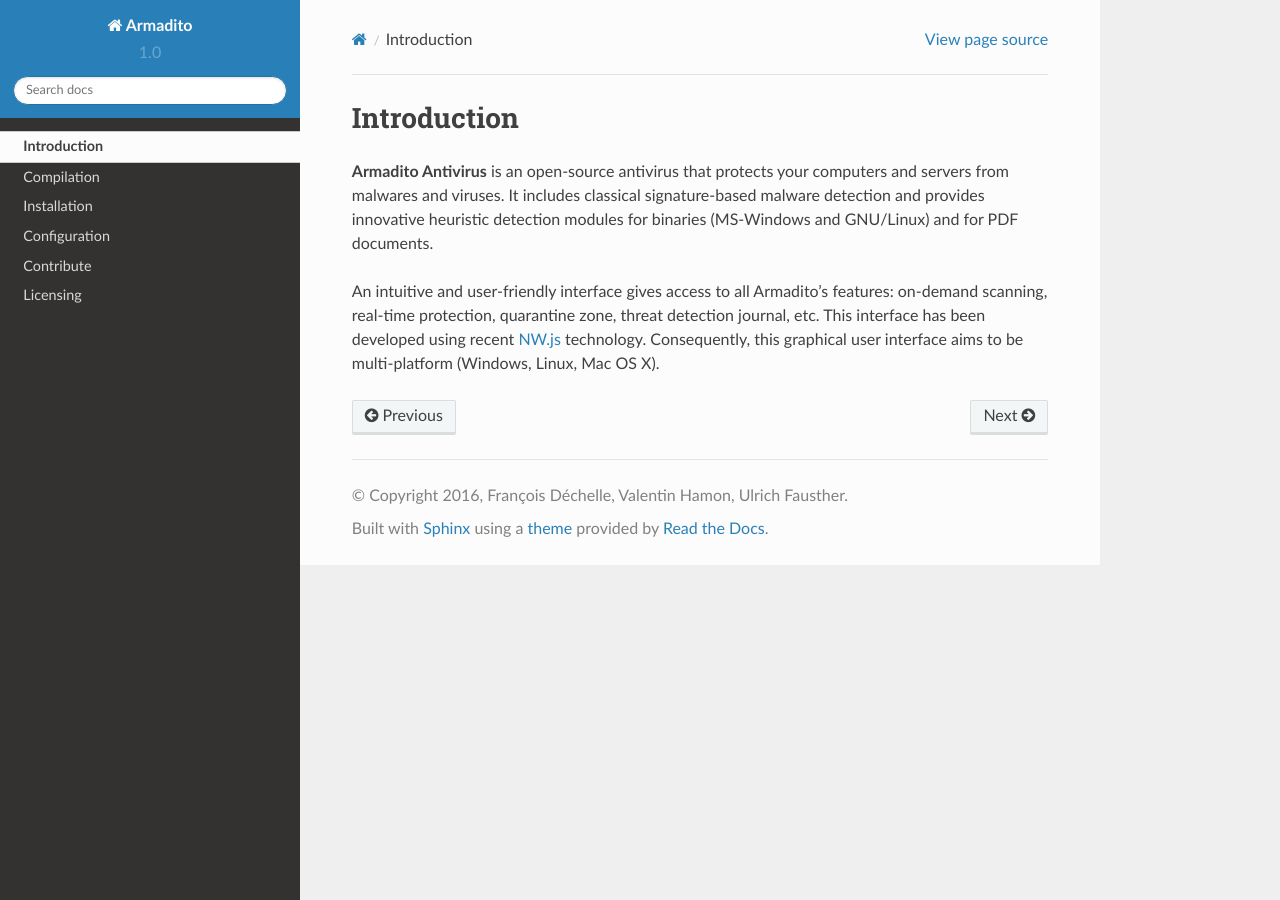
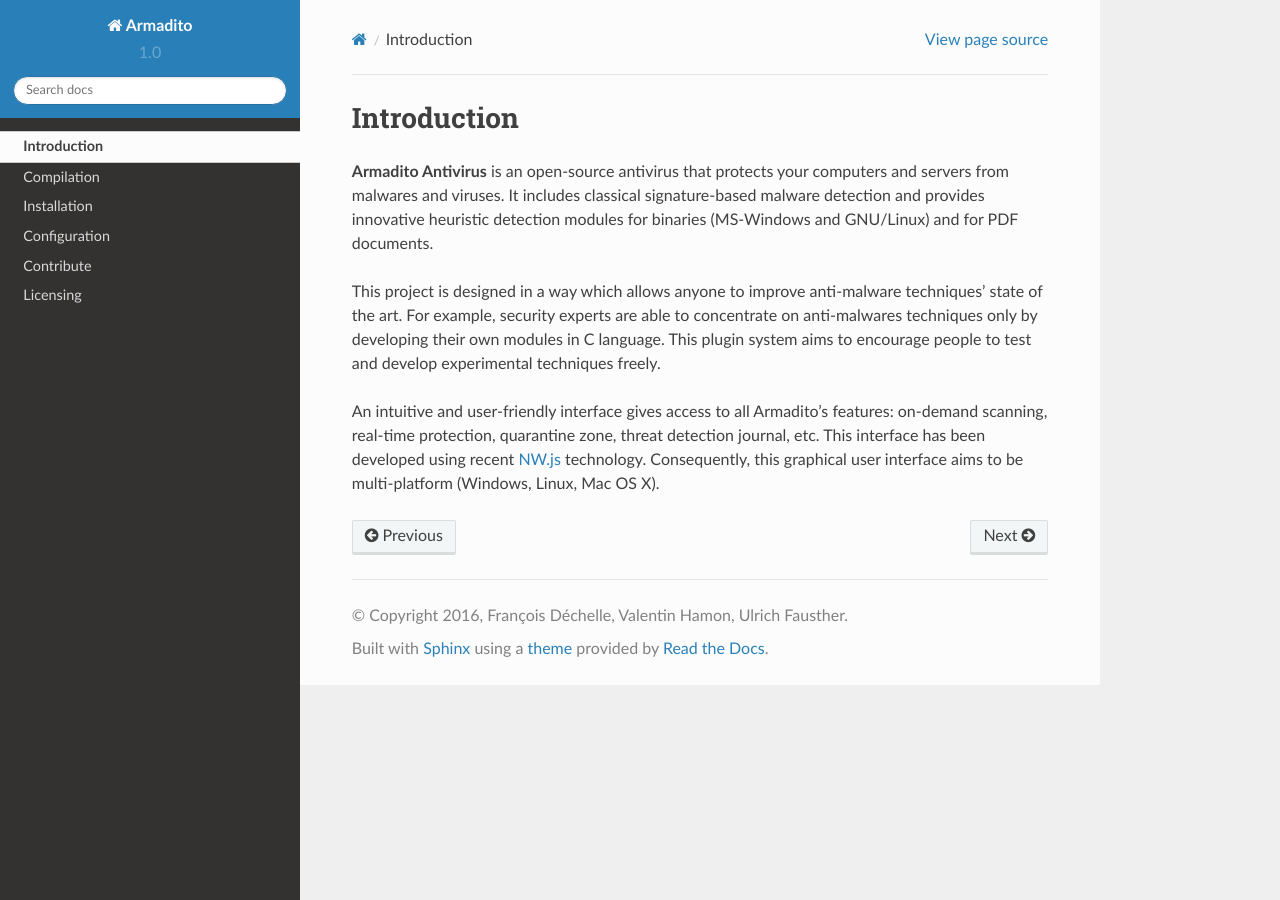
Before and after one commit to armadito/armadito-doc, a Sphinx documentation site: the page built from source/intro/index.rst, in a window 1280 px wide. Built offline with Sphinx 7.4.7 and the Read the Docs theme 2.0.0, drawn with Linux system fonts in a browser that asks for light colours.

Commit message:
Add intro § about plugin system philosophy in this project

```diff
--- a/source/intro/index.rst
+++ b/source/intro/index.rst
@@ -3,6 +3,11 @@
 
 **Armadito Antivirus** is an open-source antivirus that protects your computers and servers from malwares and viruses. It includes classical signature-based malware detection and provides innovative heuristic detection modules for binaries (MS-Windows and GNU/Linux) and for PDF documents.
 
+This project is designed in a way which allows anyone to improve anti-malware techniques' state of the art.
+For example, security experts are able to concentrate on anti-malwares techniques only by developing their own modules in C language.
+This plugin system aims to encourage people to test and develop experimental techniques freely.
+
 An intuitive and user-friendly interface gives access to all Armadito’s features: on-demand scanning, real-time protection, quarantine zone, threat detection journal, etc. This interface has been developed using recent `NW.js <http://nwjs.io//>`_ technology. Consequently, this graphical user interface aims to be multi-platform (Windows, Linux, Mac OS X).
 
+
 .. toctree::
```
